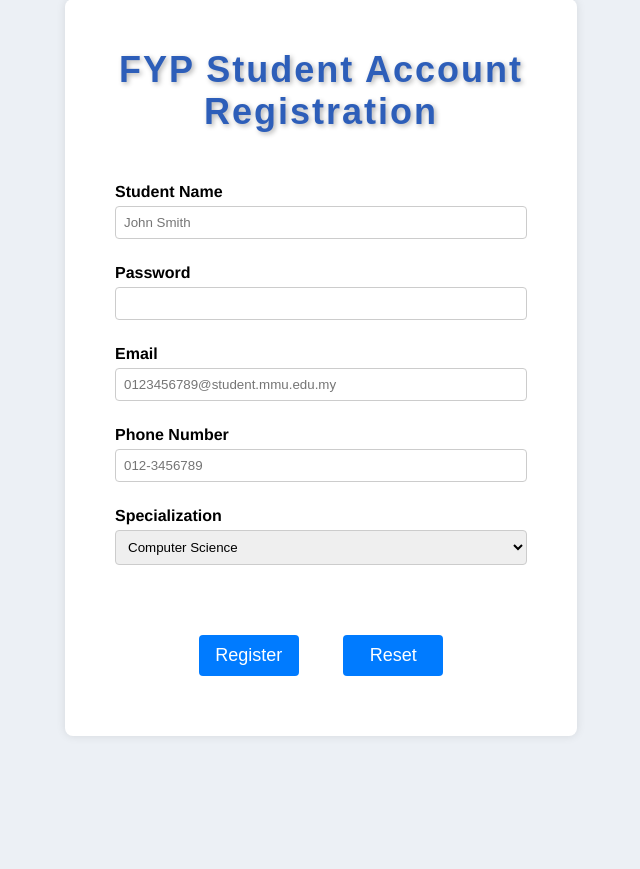
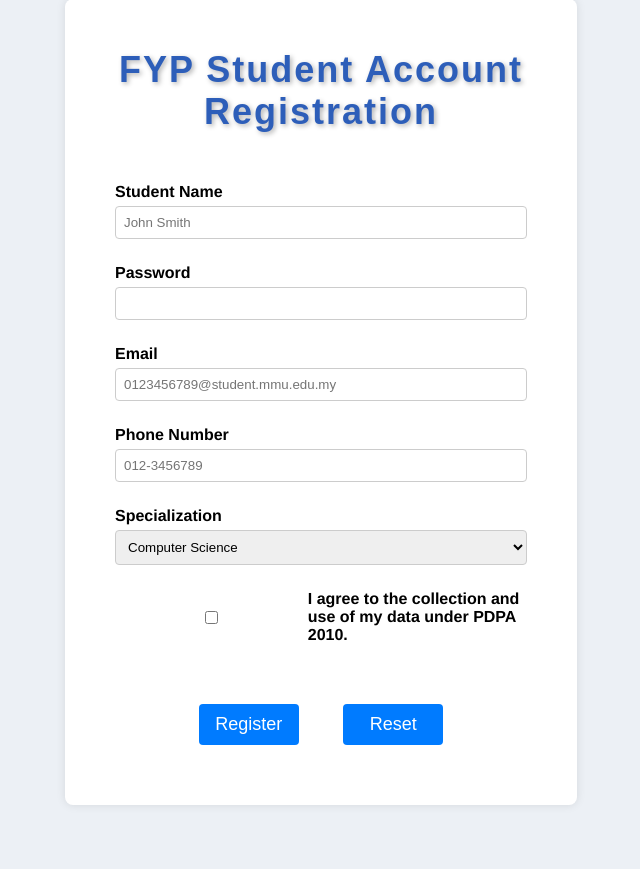
Before and after one commit to al4lmin/Cloud_Security_Assignment, a PHP site: page /student_register.php in a window 1280 px wide. Shown: the part 65-934 px from the top of the page, without its empty margins (319-959 px from the left). Before the commit the page ends 801 px from the top, so only its background shows below. Run offline with PHP 8.4, Linux system fonts and the light colour scheme.

Commit message:
Add files via upload

```diff
--- a/contributors.php
+++ b/contributors.php
@@ -17,6 +17,7 @@
 
     <main>
         <div id="contributors-container">
+            <!--
             <section class="contributors">
                 <img src="images/members/Jhon.jpeg">
                 <p class="detail-label">Name</p>
@@ -61,6 +62,7 @@
                 <p class="detail-label">Contact</p>
                 <p class="detail-desc"><a href="mailto:">1211103201@student.mmu.edu.my</a></p>
             </section>
+-->
         </div>
     </main>
 
--- a/student_register.php
+++ b/student_register.php
@@ -36,6 +36,11 @@
                 <option name="Information System">Information System</option>
             </select>
 
+            <label style="display: flex; align-items: center;">
+                <input type="checkbox" name="consent" required style="margin: 0;">
+                    I agree to the collection and use of my data under PDPA 2010.
+            </label>
+
             <div class="button-container">
                 <button type="submit" class="modern-button">Register</button>
                 <button type="reset" class="modern-button">Reset</button>
```
